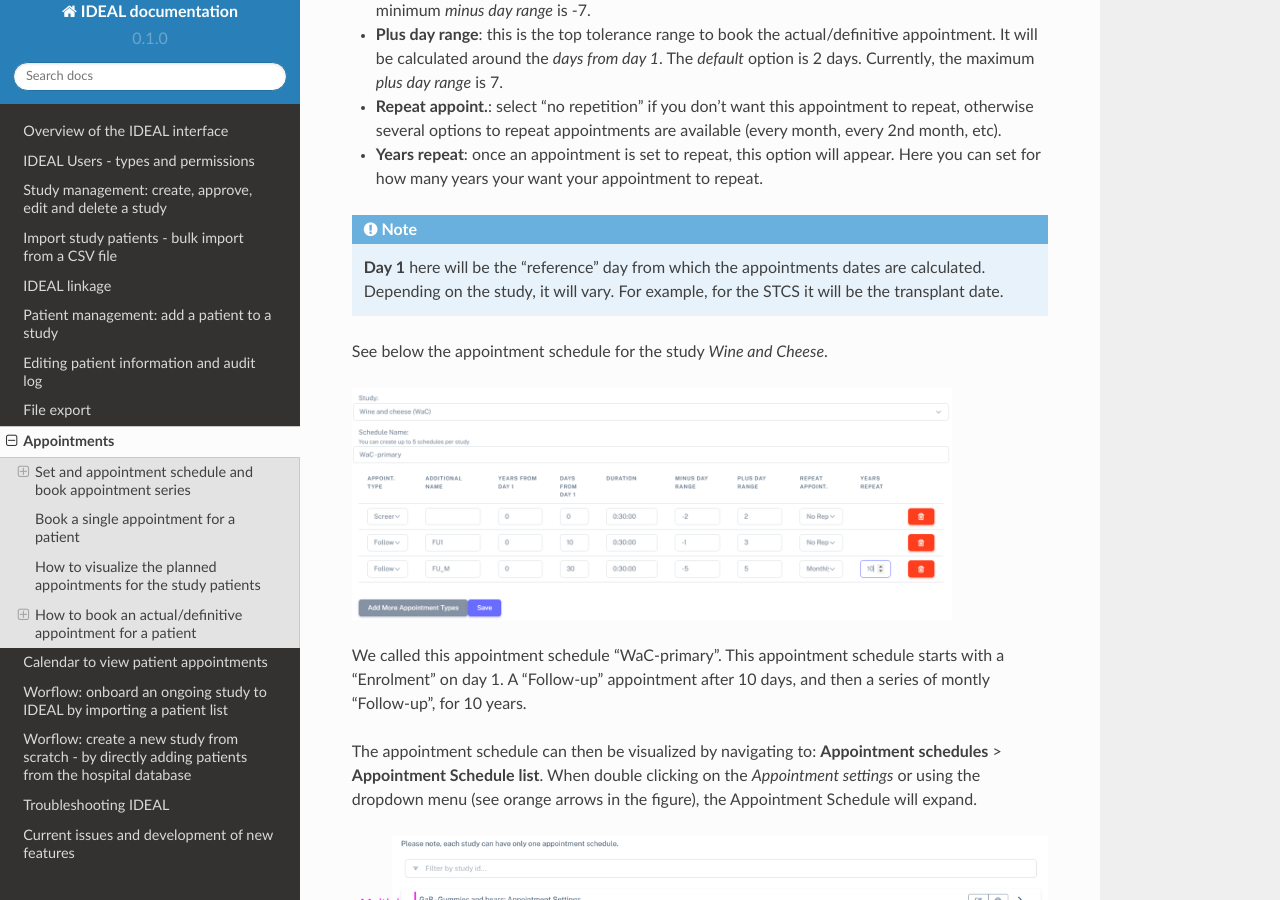
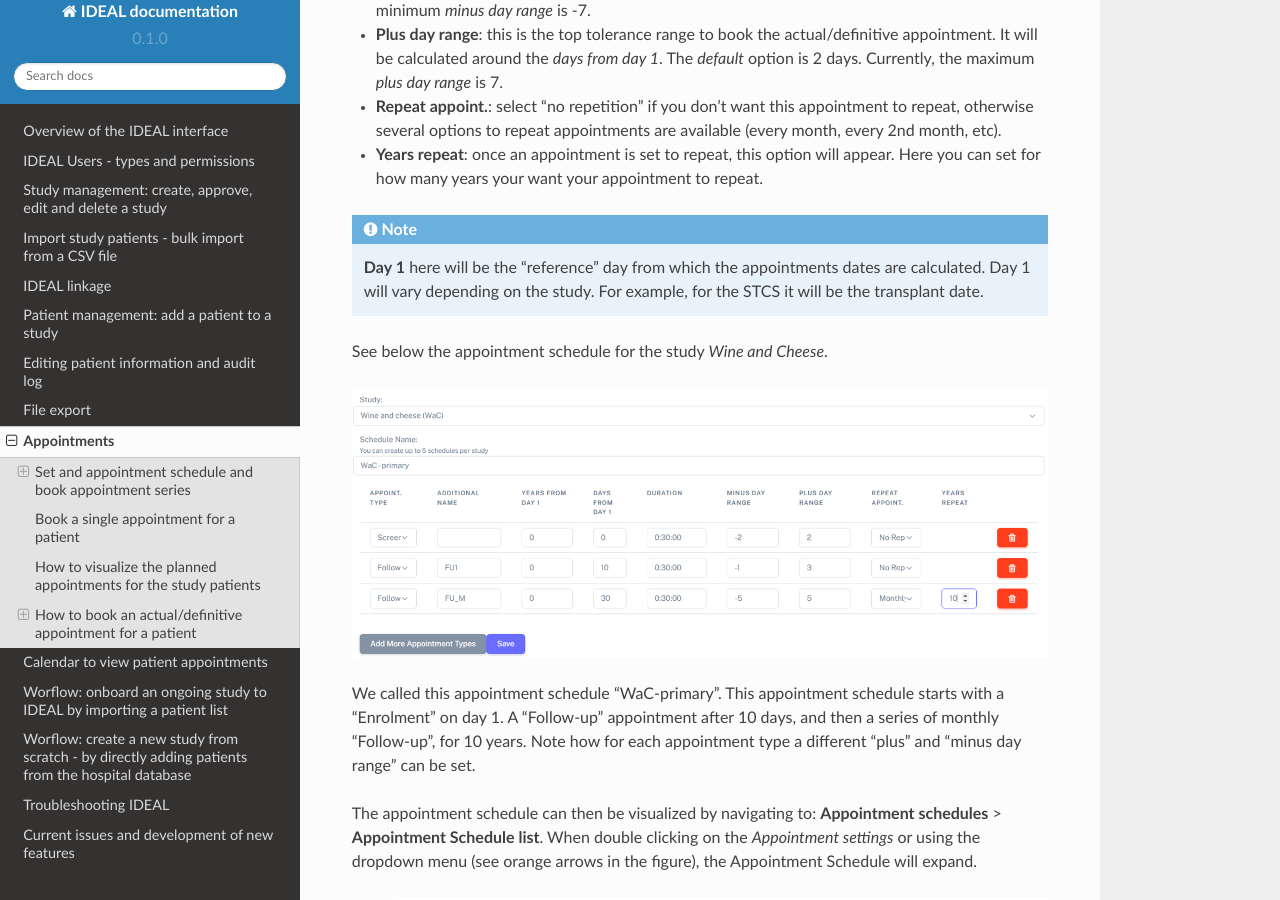
Before and after one commit to Nynuphar/IDEAL-doc, a Sphinx documentation site: the page built from docs/source/appointments.rst, in a window 1280 px wide and 900 px high, scrolled down 1466 px. Built offline with Sphinx 7.4.7 and the Read the Docs theme 2.0.0, drawn with Linux system fonts in a browser that asks for light colours.

Commit message:
Update appointments.rst

```diff
--- a/docs/source/appointments.rst
+++ b/docs/source/appointments.rst
@@ -46,14 +46,14 @@ Here you can specify the:
 * **Repeat appoint.**: select "no repetition" if you don't want this appointment to repeat, otherwise several options to repeat appointments are available (every month, every 2nd month, etc).
 * **Years repeat**: once an appointment is set to repeat, this option will appear. Here you can set for how many years your want your appointment to repeat.
 
-.. note:: **Day 1** here will be the "reference" day from which the appointments dates are calculated. Depending on the study, it will vary. For example, for the STCS it will be the transplant date.
+.. note:: **Day 1** here will be the "reference" day from which the appointments dates are calculated. Day 1 will vary depending on the study. For example, for the STCS it will be the transplant date.
 
 See below the appointment schedule for the study *Wine and Cheese*.
 
 .. image:: AppScheduled.png
-  :width: 600
+  :width: 1000
 
-We called this appointment schedule "WaC-primary". This appointment schedule starts with a "Enrolment" on day 1. A "Follow-up" appointment after 10 days, and then a series of montly "Follow-up", for 10 years.
+We called this appointment schedule "WaC-primary". This appointment schedule starts with a "Enrolment" on day 1. A "Follow-up" appointment after 10 days, and then a series of monthly "Follow-up", for 10 years. Note how for each appointment type a different "plus" and "minus day range" can be set.
 
 The appointment schedule can then be visualized by navigating to: **Appointment schedules** > **Appointment Schedule list**. When double clicking on the *Appointment settings* or using the dropdown menu (see orange arrows in the figure), the Appointment Schedule will expand.
 
```
